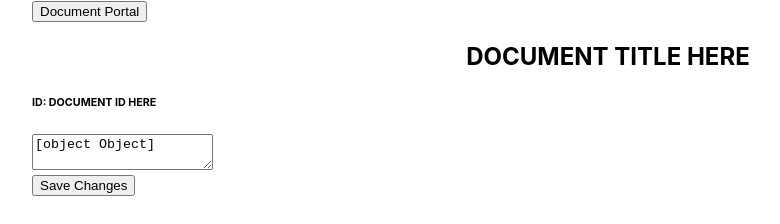
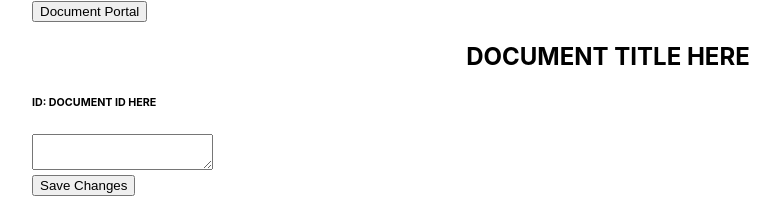
Before and after one commit to krespicio/text-editor, a React (Create React App) app in the folder app/: page / in a window 1280 px wide. Shown: the top 224 px of the page, without its empty margins (32-812 px from the left). Built offline with nearby package versions, Linux system fonts and the light colour scheme.

Commit message:
fixed textarea

```diff
--- a/app/src/components/EditingInterface.js
+++ b/app/src/components/EditingInterface.js
@@ -5,33 +5,24 @@ class EditingInterface extends React.Component {
   constructor(props) {
     super(props)
     this.state = {
-
+      input: ''
     }
   }
 
   render() {
     return (
       <div>
-        <div></div>
         <div>
-          <textarea>
-            <input type="text" onChange={(e) => this.setState(e.target.value)}></input>
+          <textarea type="text" onChange={(e) => this.setState({input: e.target.value})}>
           </textarea>
         </div>
         <div style={styles.saveButton}>
           <button variant="success" size="sm">
-
             Save Changes
           </button>
         </div>
       </div>
     )
-  }
-}
-
-class Body extends React.Component {
-  render(){
-
   }
 }
 
```
